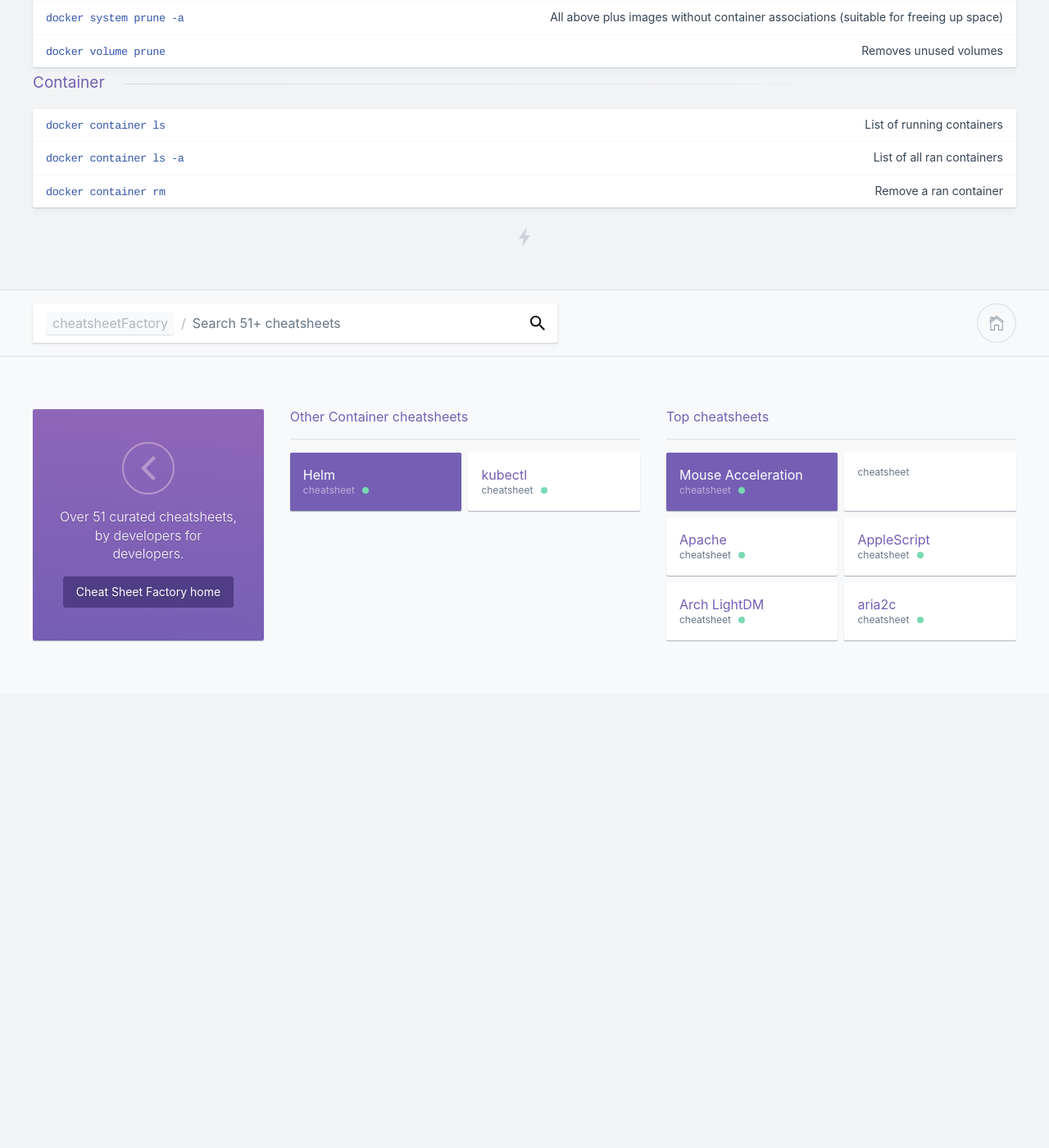
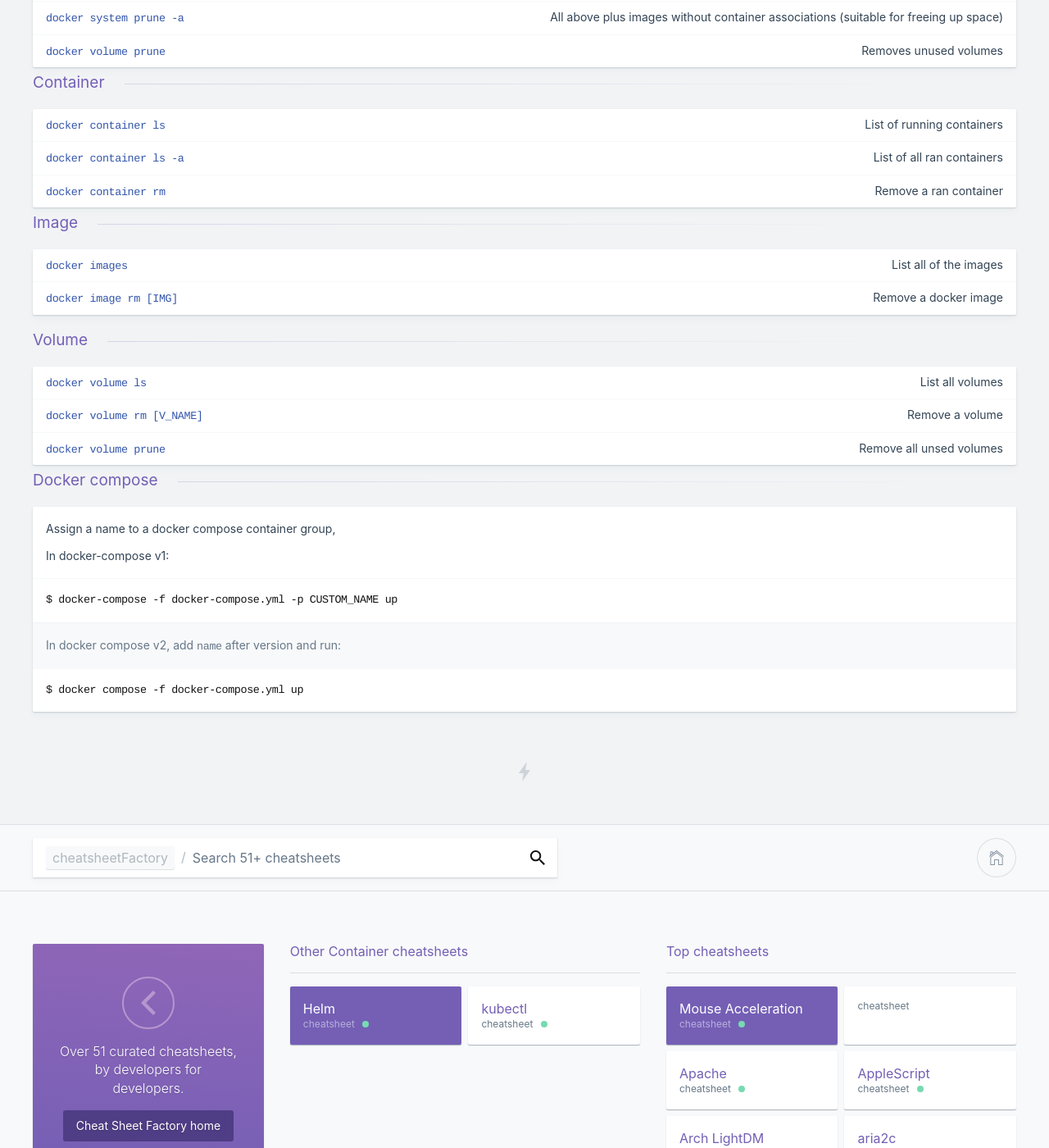
Before and after one commit to kasramp/cheat-sheet-factory, a Jekyll site: the page built from container/docker.md, in a window 1280 px wide and 1400 px high, scrolled down 537 px. Shown: the whole window at 82% size. Built offline with Jekyll 4.4.1, drawn with Linux system fonts in a browser that asks for light colours; before the commit the page ends 1382 px from its top, so only the background shows below that.

Commit message:
More docker cheat sheet

````diff
--- a/container/docker.md
+++ b/container/docker.md
@@ -35,3 +35,30 @@ Shortcuts
 | `docker container ls` | List of running containers |
 | `docker container ls -a` | List of all ran containers |
 | `docker container rm` | Remove a ran container |
+
+### Image
+
+| `docker images` | List all of the images |
+| `docker image rm [IMG]` | Remove a docker image |
+
+### Volume
+
+| `docker volume ls` | List all volumes |
+| `docker volume rm [V_NAME]` | Remove a volume |
+| `docker volume prune` | Remove all unsed volumes |
+
+### Docker compose
+
+Assign a name to a docker compose container group,
+
+In docker-compose v1:
+
+```bash
+$ docker-compose -f docker-compose.yml -p CUSTOM_NAME up
+```
+
+In docker compose v2, add `name` after version and run:
+
+```bash
+$ docker compose -f docker-compose.yml up
+```
````
Also changed, not shown: other parts of container/docker.md (+1 -1 lines).
